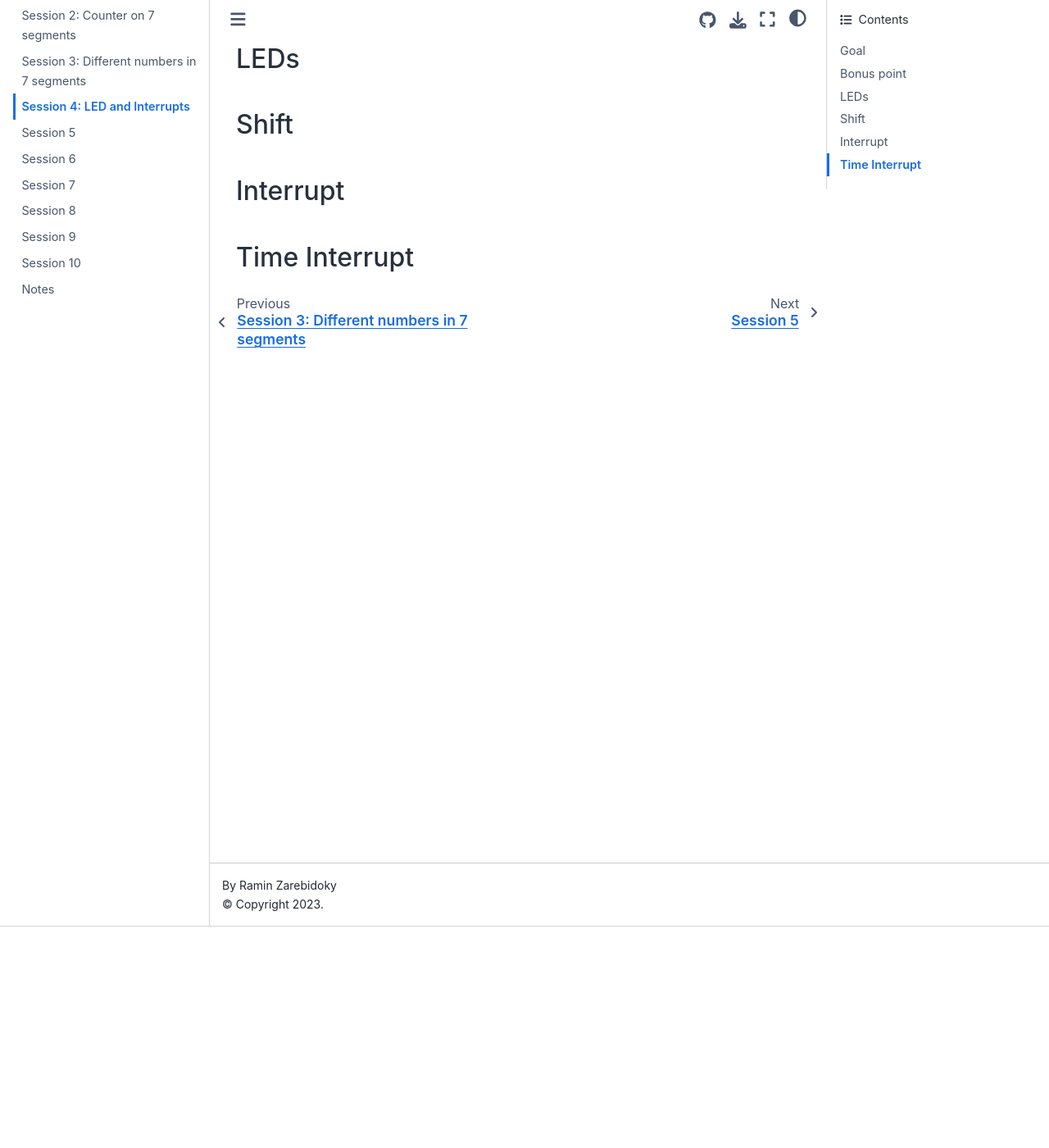
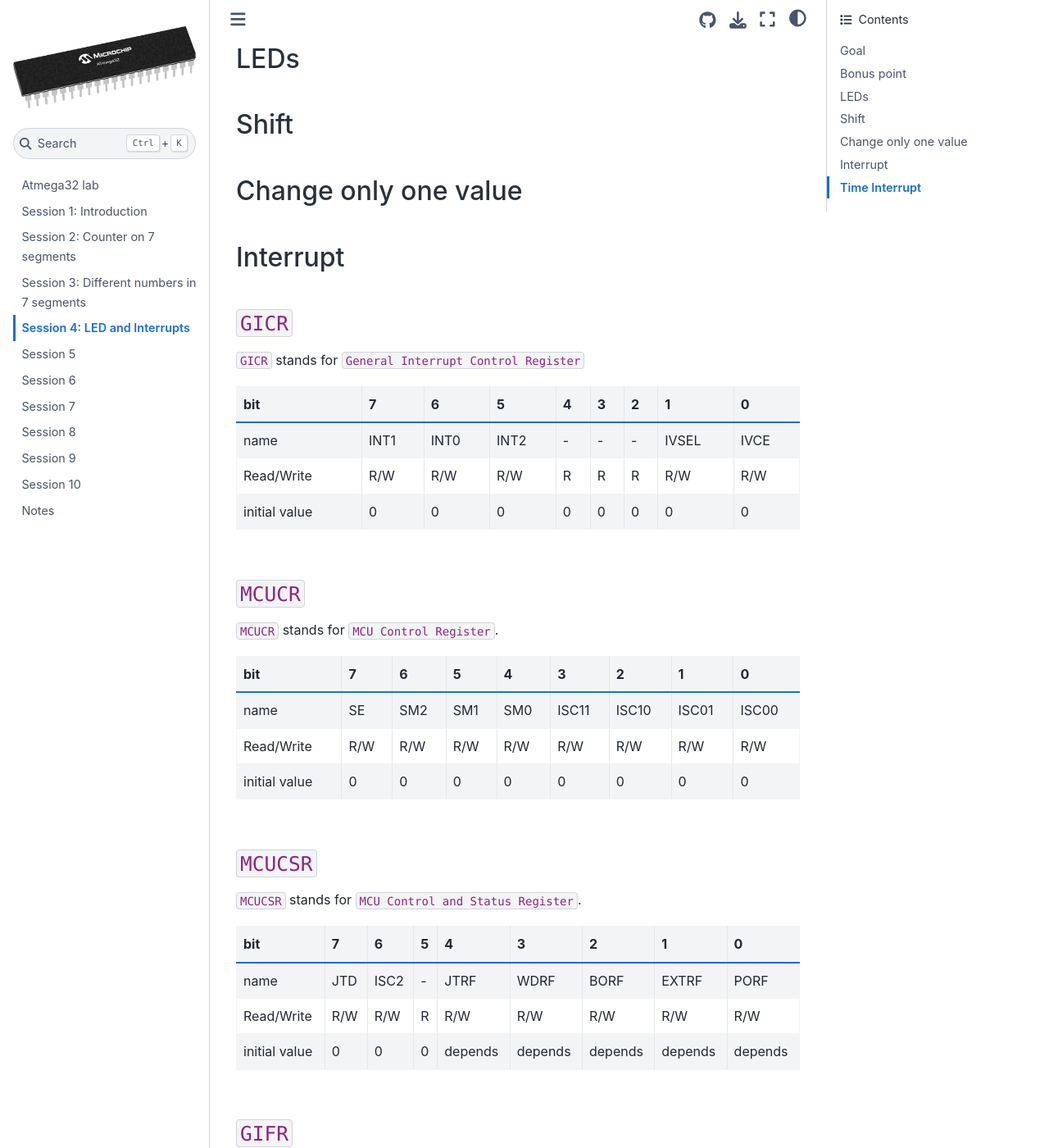
Before and after one commit to LiterallyTheOne/atmega32_lab, a Jupyter Book: the page built from docs/session_4.md, in a window 1280 px wide and 1400 px high, scrolled down 270 px. Shown: the whole window at 82% size. Built offline with Jupyter Book 1.0.4 settings and Sphinx 7.4.7 and the Sphinx Book theme 1.1.4, drawn with Linux system fonts in a browser that asks for light colours; some of the changed text lies outside the part shown.

Commit message:
Add some tables and some sections

```diff
--- a/docs/session_4.md
+++ b/docs/session_4.md
@@ -8,6 +8,56 @@
 
 ## Shift
 
+## Change only one value
+
 ## Interrupt
 
+### `GICR`
+
+`GICR` stands for `General Interrupt Control Register`
+
+| bit           | 7    | 6    | 5    | 4 | 3 | 2 | 1     | 0    |
+|---------------|------|------|------|---|---|---|-------|------|
+| name          | INT1 | INT0 | INT2 | - | - | - | IVSEL | IVCE |
+| Read/Write    | R/W  | R/W  | R/W  | R | R | R | R/W   | R/W  |
+| initial value | 0    | 0    | 0    | 0 | 0 | 0 | 0     | 0    |
+
+### `MCUCR`
+
+`MCUCR` stands for `MCU Control Register`.
+
+| bit           | 7   | 6   | 5   | 4   | 3     | 2     | 1     | 0     |
+|---------------|-----|-----|-----|-----|-------|-------|-------|-------|
+| name          | SE  | SM2 | SM1 | SM0 | ISC11 | ISC10 | ISC01 | ISC00 |
+| Read/Write    | R/W | R/W | R/W | R/W | R/W   | R/W   | R/W   | R/W   |
+| initial value | 0   | 0   | 0   | 0   | 0     | 0     | 0     | 0     |
+
+### `MCUCSR`
+
+`MCUCSR` stands for `MCU Control and Status Register`.
+
+| bit           | 7   | 6    | 5 | 4       | 3       | 2       | 1       | 0       |
+|---------------|-----|------|---|---------|---------|---------|---------|---------|
+| name          | JTD | ISC2 | - | JTRF    | WDRF    | BORF    | EXTRF   | PORF    |
+| Read/Write    | R/W | R/W  | R | R/W     | R/W     | R/W     | R/W     | R/W     |
+| initial value | 0   | 0    | 0 | depends | depends | depends | depends | depends |
+
+### `GIFR`
+
+`GIFR` stands for `General Interrupt Flag Register`
+
+| bit           | 7     | 6     | 5     | 4 | 3 | 2 | 1 | 0 |
+|---------------|-------|-------|-------|---|---|---|---|---|
+| name          | INTF1 | INTF0 | INTF2 | - | - | - | - | - |
+| Read/Write    | R/W   | R/W   | R/W   | R | R | R | R | R |
+| initial value | 0     | 0     | 0     | 0 | 0 | 0 | 0 | 0 |
+
+### `#asm`
+
+#### `sei`
+
+#### `cli`
+
+### Interrupt Service Routine (ISR) function
+
 ## Time Interrupt
```
